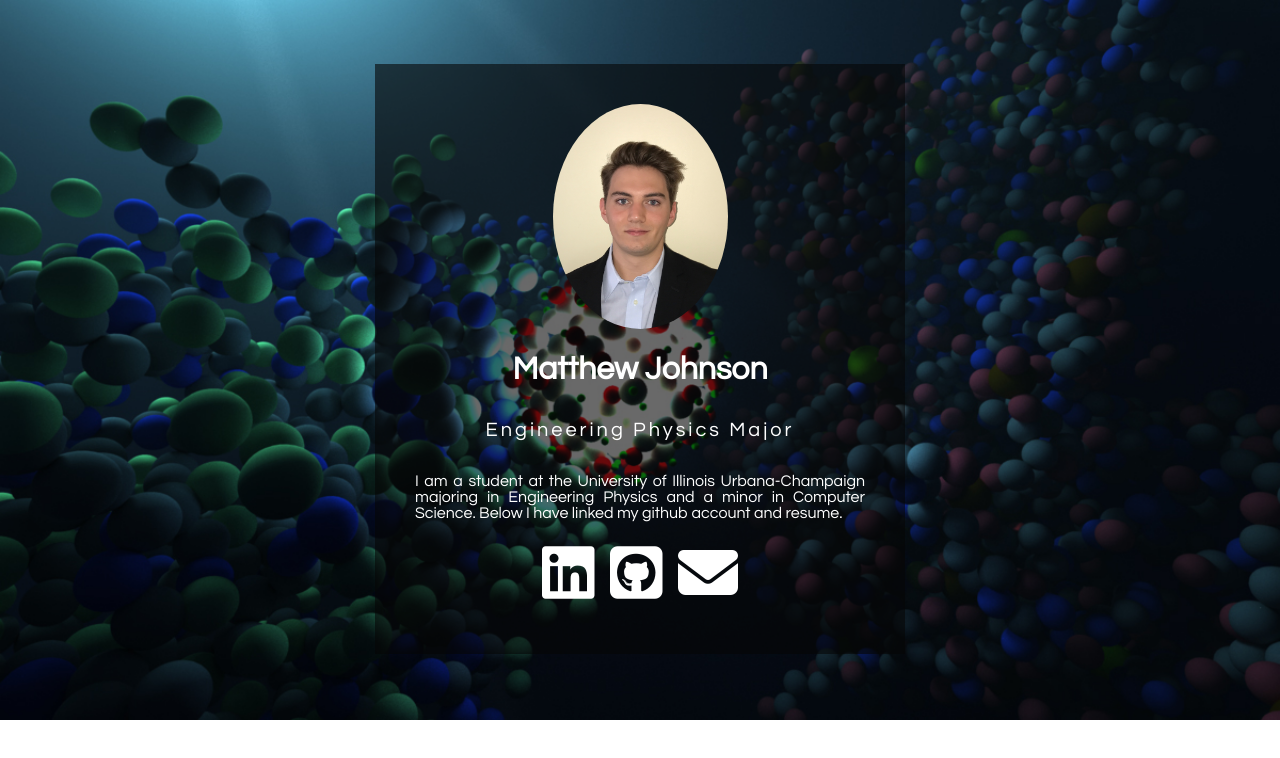
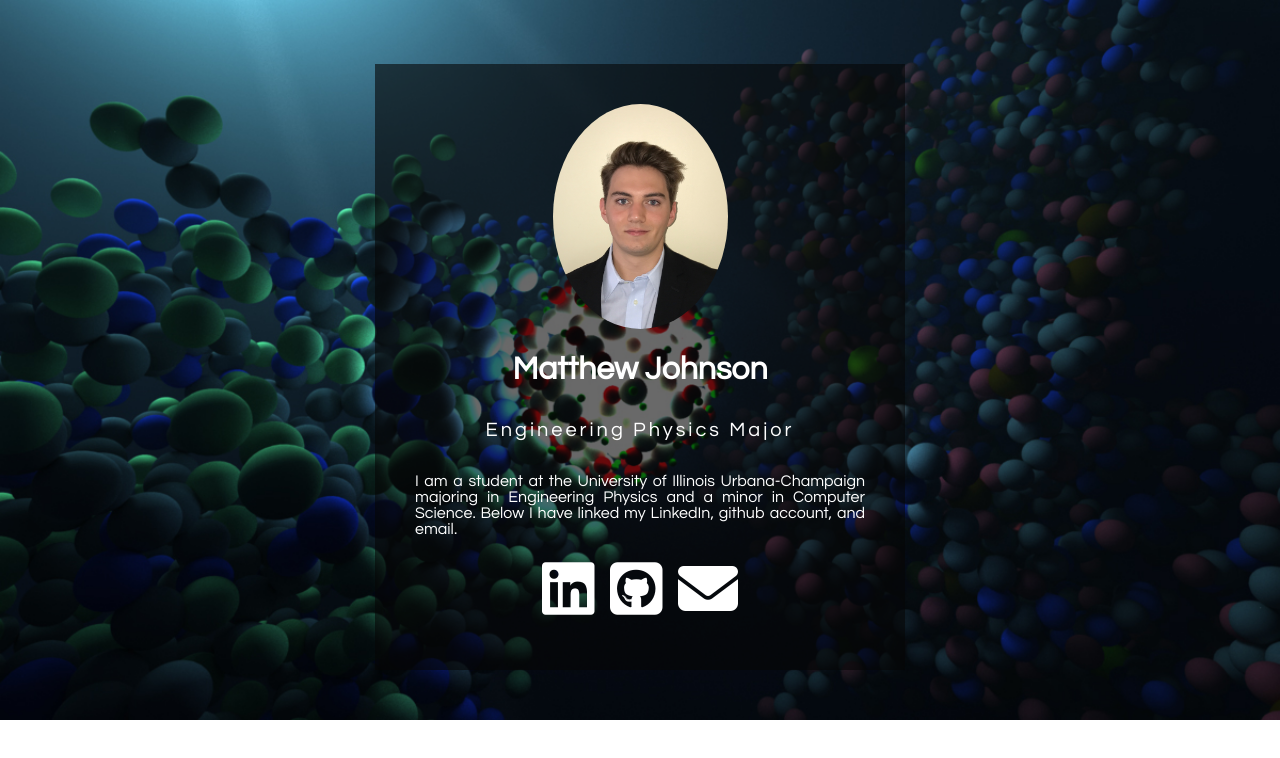
Before and after one commit to mcjohns5/mcjohns5.github.io, a plain HTML site: page index.html in a window 1280 px wide. Drawn offline with Linux system fonts and the light colour scheme.

Commit message:
Update 1231412

```diff
--- a/index.html
+++ b/index.html
@@ -11,7 +11,7 @@
 	<img src="profile.jpg" alt="" class="box-img">
 	<h1>Matthew Johnson</h1>
 	<h5>Engineering Physics Major</h5>
-	<p>I am a student at the University of Illinois Urbana-Champaign majoring in Engineering Physics and a minor in Computer Science. Below I have linked my github account and resume. </p>
+	<p>I am a student at the University of Illinois Urbana-Champaign majoring in Engineering Physics and a minor in Computer Science. Below I have linked my LinkedIn, github account, and email.</p>
 <ul>
 	<li><a href="https://www.linkedin.com/in/matthew-johnson-6a1602133/"><i class="fa fa-linkedin-square" aria-hidden="true"></i></a></li>
 	<li><a href="https://github.com/mcjohns5"><i class="fa fa-github-square" aria-hidden="true"></i></a></li>
```
